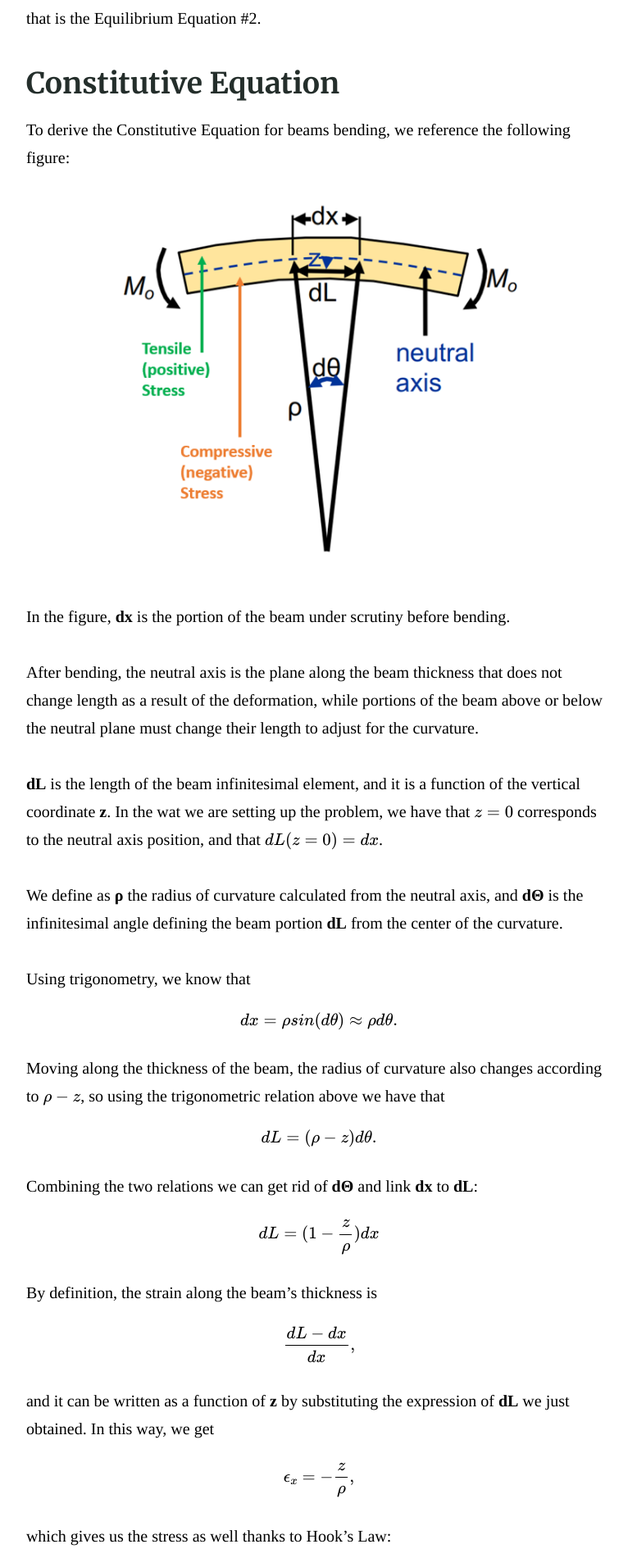
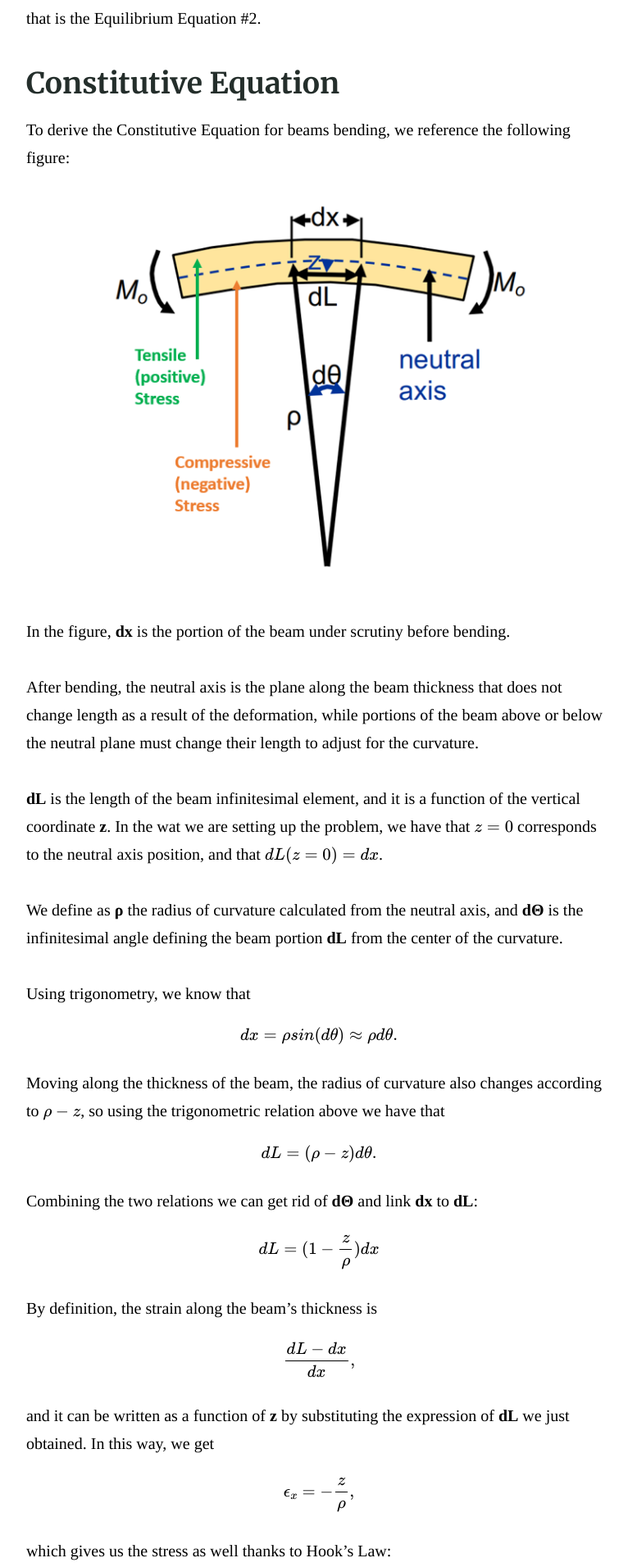
Before and after one commit to simeonipietro/memscademy.com, a Jekyll site: the page built from _posts/2016-08-27- Static Euler Bernoulli Theory Derivation.md, in a window 1280 px wide. Shown: the part 3009-4921 px from the top of the page at 82% size, without its empty margins (251-1017 px from the left). Built offline with Jekyll 4.4.1, drawn with Linux system fonts in a browser that asks for light colours; our own code applies the rules of GitHub Pages for plain Markdown files; formulas are drawn with MathJax 3.

Commit message:
Update 2016-08-27- Static Euler Bernoulli Theory Derivation.md

```diff
--- a/_posts/2016-08-27- Static Euler Bernoulli Theory Derivation.md
+++ b/_posts/2016-08-27- Static Euler Bernoulli Theory Derivation.md
@@ -62,7 +62,7 @@ that is the Equilibrium Equation #2.
 
 To derive the Constitutive Equation for beams bending, we reference the following figure:
 
-{% include figure.html image="/assets/images/Euler-Bernoulli/Bend.png" caption="" width="500" height="800" %}
+{% include figure.html image="/assets/images/Euler-Bernoulli/Bend.png" caption="" width="520" height="800" %}
 
 In the figure, **dx** is the portion of the beam under scrutiny before bending.
 
```
